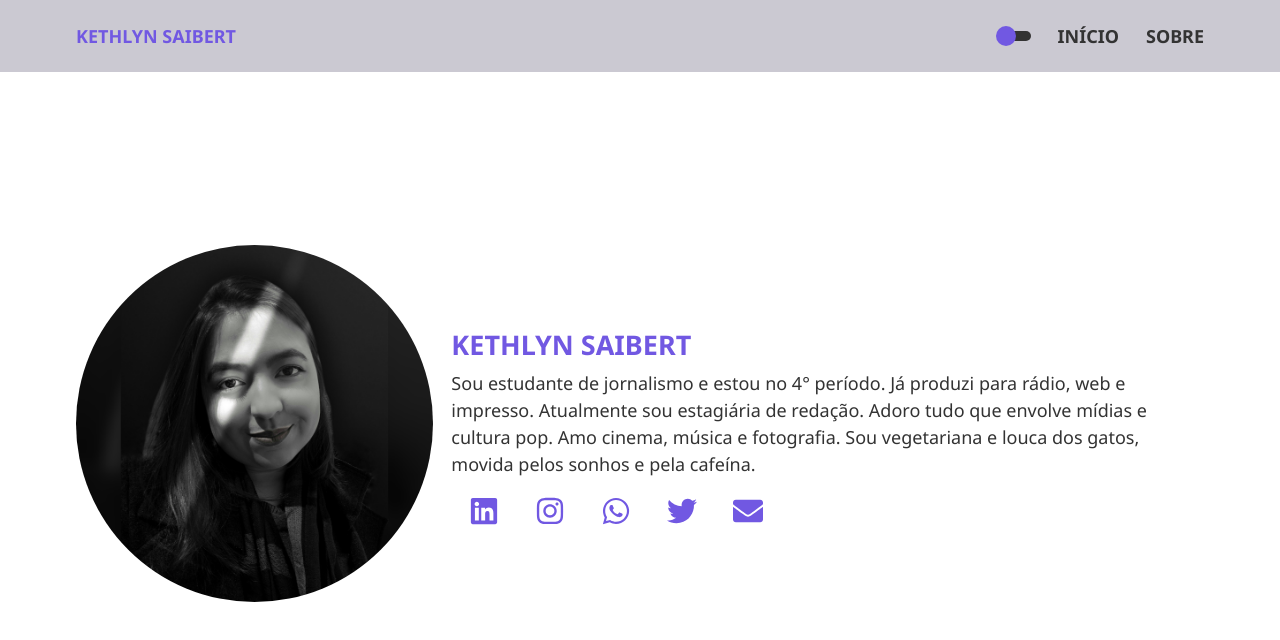
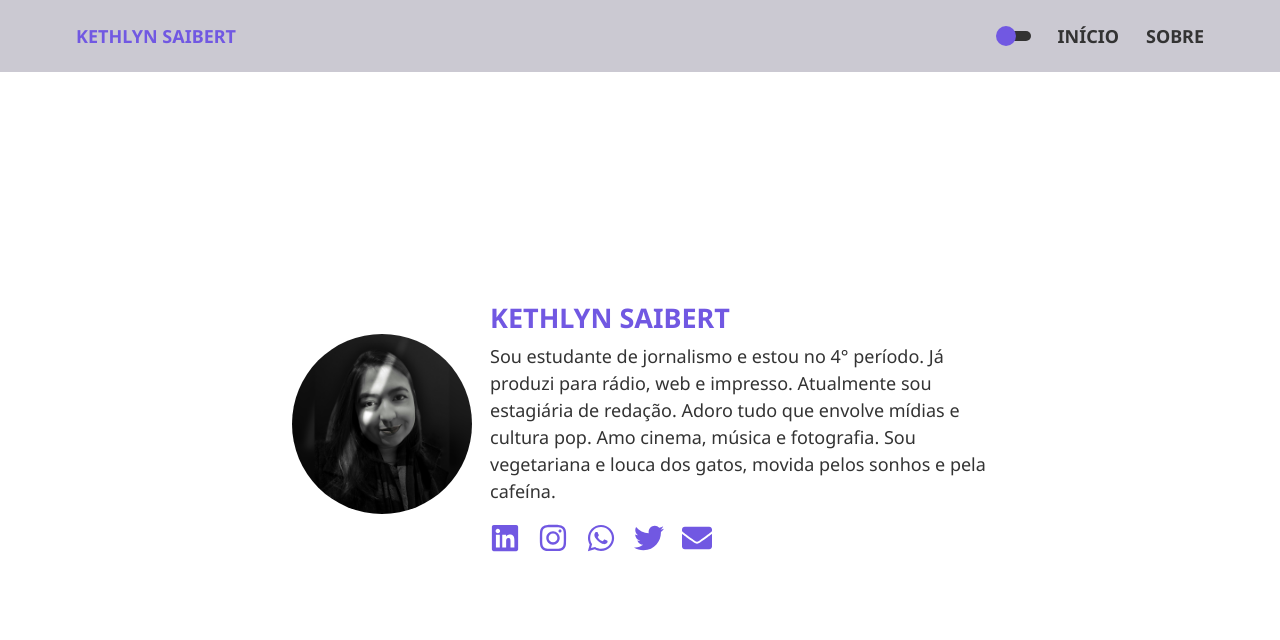
Before and after one commit to BrunoSaibert/kethlyn-saibert, a Next.js app: page /sobre in a window 1280 px wide. Shown: the top 640 px of the page. Built offline with nearby package versions, Linux system fonts and the light colour scheme.

Commit message:
feat: correções de layout && nova publicação

```diff
--- a/pages/posts/[slug].js
+++ b/pages/posts/[slug].js
@@ -46,14 +46,16 @@ export default function Home({ post }) {
             <div dangerouslySetInnerHTML={{ __html: post.content }} />
           </Article>
 
-          <div style={{ padding: "0 2rem", maxWidth: 768, margin: "0 auto" }}>
+          <div
+            style={{ padding: "2rem 2rem 0", maxWidth: 768, margin: "0 auto" }}
+          >
             <p style={{ marginBottom: "0.5rem", fontWeight: "bold" }}>
               Compartilhe essa postagem:
             </p>
             <Share url={`/posts/${post.slug}`} title={post.title} />
           </div>
 
-          <Bio />
+          <Bio hasBackground />
         </>
       )}
     </div>
--- a/pages/tags/[slug].js
+++ b/pages/tags/[slug].js
@@ -49,7 +49,10 @@ export default function Tag({ slug, tag, posts }) {
             animate="visible"
             exit="hidden"
           >
-            <Title style={{ padding: "0 2rem" }} variants={childVariants}>
+            <Title
+              style={{ padding: "0 2rem", flex: "100%" }}
+              variants={childVariants}
+            >
               {posts.length} {posts.length === 1 ? "postagem" : "postagens"} com
               a tag <big>"{tag}"</big>
             </Title>
--- a/src/components/Bio/index.js
+++ b/src/components/Bio/index.js
@@ -14,7 +14,7 @@ function Bio({ ...props }) {
         <img src={config.author.avatar} />
       </div>
       <div className="content">
-        <Title as="h4" weight="bold">
+        <Title as="h4" weight="bold" style={{ marginTop: 0 }}>
           {config.author.name}
         </Title>
         <Text>{config.author.bio}</Text>
--- a/src/components/Bio/styles.js
+++ b/src/components/Bio/styles.js
@@ -7,16 +7,22 @@ export const Container = styled(motion.section)`
   flex-direction: column;
 
   ${(props) =>
-    props.full
-      ? css`
-          height: calc(100vh - 5rem);
-        `
-      : css`
-          max-width: 768px;
-          margin: 3rem auto;
-        `};
+    props.hasBackground &&
+    css`
+      background: ${({ theme }) => theme.header};
+      color: ${({ theme }) => theme.text};
+      border-radius: 8px;
+    `};
 
-  padding: 0 2rem;
+  ${(props) =>
+    props.full &&
+    css`
+      height: calc(100vh - 5rem);
+    `};
+
+  max-width: 768px;
+  margin: 1rem auto;
+  padding: 2rem;
 
   .avatar {
     width: 50%;
@@ -30,6 +36,10 @@ export const Container = styled(motion.section)`
   .content {
     text-align: center;
 
+    & * {
+      max-width: 100%;
+    }
+
     h4 {
       margin: 1rem 0 0.5rem;
     }
@@ -37,6 +47,7 @@ export const Container = styled(motion.section)`
 
   @media (min-width: 600px) {
     flex-direction: row;
+    padding: 2rem;
 
     .avatar {
       width: 100%;
--- a/src/components/Header/styles.js
+++ b/src/components/Header/styles.js
@@ -1,6 +1,6 @@
 import styled from "styled-components";
 
-export const Container = styled.header`
+export const Container = styled.section`
   position: fixed;
   top: 0;
   left: 0;
@@ -15,7 +15,7 @@ export const Container = styled.header`
 
 export const Header = styled.header`
   max-width: 1200px;
-  height: 4rem;
+  height: 100%;
   margin: auto;
   padding: 0 2rem;
   transition: all 0.3s ease-in-out 0s;
--- a/src/components/SocialList/styles.js
+++ b/src/components/SocialList/styles.js
@@ -4,6 +4,8 @@ export const Container = styled.div`
   display: flex;
   align-items: center;
   justify-content: center;
+
+  margin-top: 1rem;
 
   @media (min-width: 600px) {
     justify-content: flex-start;
@@ -12,11 +14,11 @@ export const Container = styled.div`
   a {
     display: flex;
     align-items: center;
-    justify-content: center;
-    margin: 1rem 1rem 0 0;
+    justify-content: space-around;
+    margin: 10px;
 
     @media (min-width: 600px) {
-      margin: 1rem;
+      margin: 0 1rem 0 0;
     }
   }
 `;
```
Also changed, not shown: _posts/olha-so-o-que-a-massagem-pode-fazer-para-a-sua-saude-fisica-e-mental.md (added, +44 -0 lines), src/components/Article/index.js (+7 -0 lines), src/components/Article/styles.js (+7 -1 lines), public/images/upload/olha-so-o-que-a-massagem-pode-fazer-para-a-sua-saude-fisica-e-metal.jpg (added).
